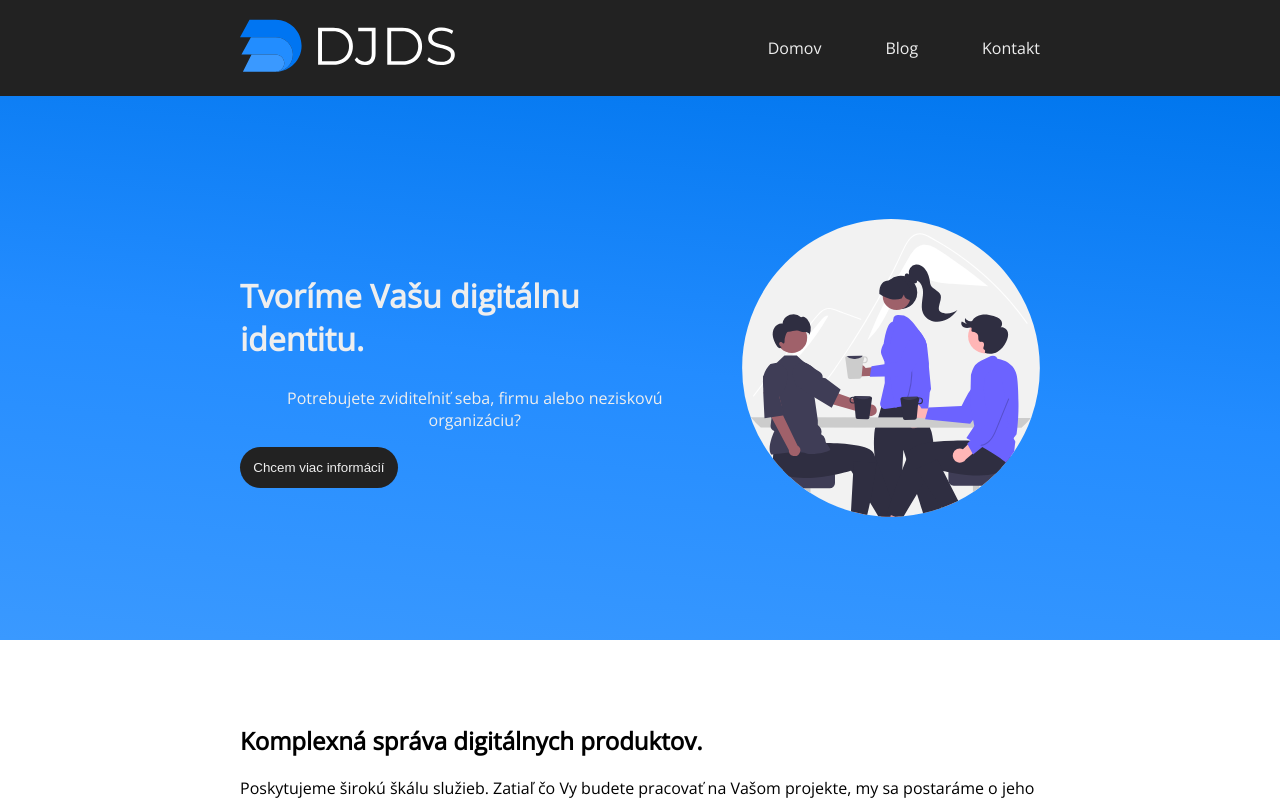
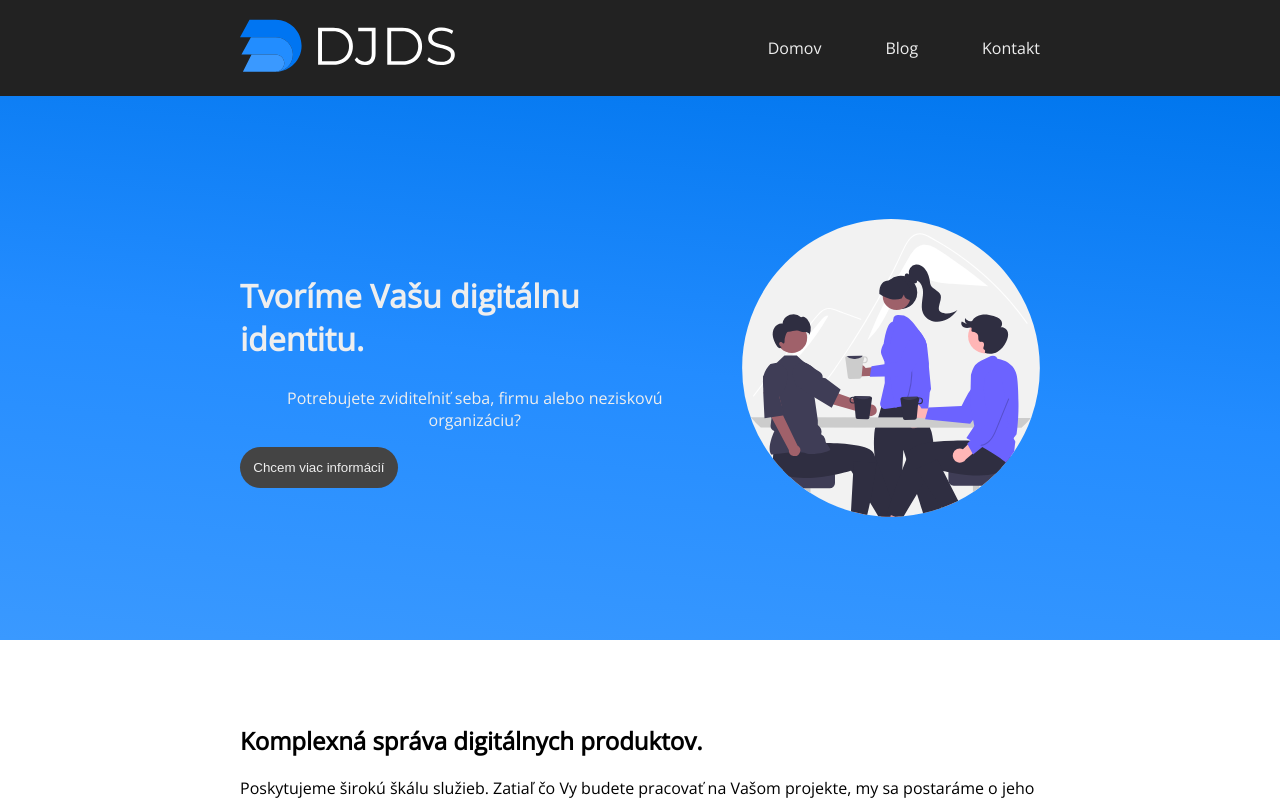
Before and after one commit to dominikjuriga/djds-fe, a Next.js app: page / in a window 1280 px wide. Shown: the top 800 px of the page. Built offline with nearby package versions, Linux system fonts and the light colour scheme.

Commit message:
changed cta colors

```diff
--- a/src/pages/index.tsx
+++ b/src/pages/index.tsx
@@ -34,7 +34,7 @@ const Home: NextPage = () => {
           <Animated
             animationDelay={0.5}
           >
-            <button className="cta onlyBig" onClick={executeScroll}>
+            <button className="cta contrast onlyBig" onClick={executeScroll}>
               {t.cta_title}
             </button>
           </Animated>
--- a/src/styles/globals.css
+++ b/src/styles/globals.css
@@ -60,16 +60,27 @@ section {
 
 .cta {
   text-decoration: none;
-  background-color: var(--dark-theme-bg);
+  background-color: var(--djds-light);
   color: var(--dark-theme-text);
   padding: var(--cta-padding);
   border: none;
   border-radius: var(--border-radius);
   transition: .5s ease-in-out;
+  cursor: pointer;
 }
 
 .cta:hover {
+  background-color: var(--djds-dark);
+}
+
+.contrast {
   background-color: var(--dark-theme-bg-lighter);
+  color: var(--dark-theme-text);
+}
+
+.contrast:hover {
+  background-color: var(--dark-theme-bg);
+
 }
 
 .center {
```
